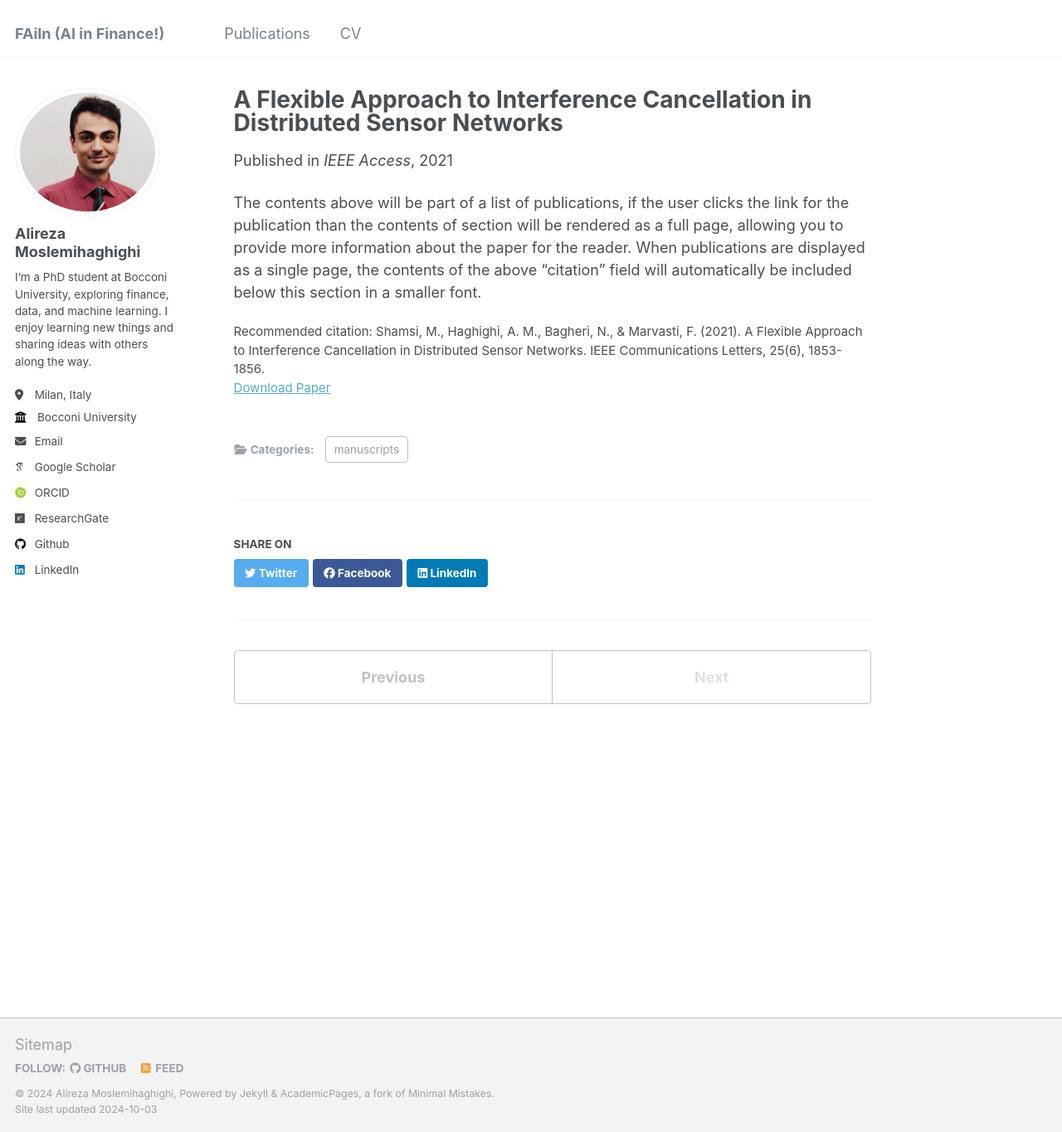
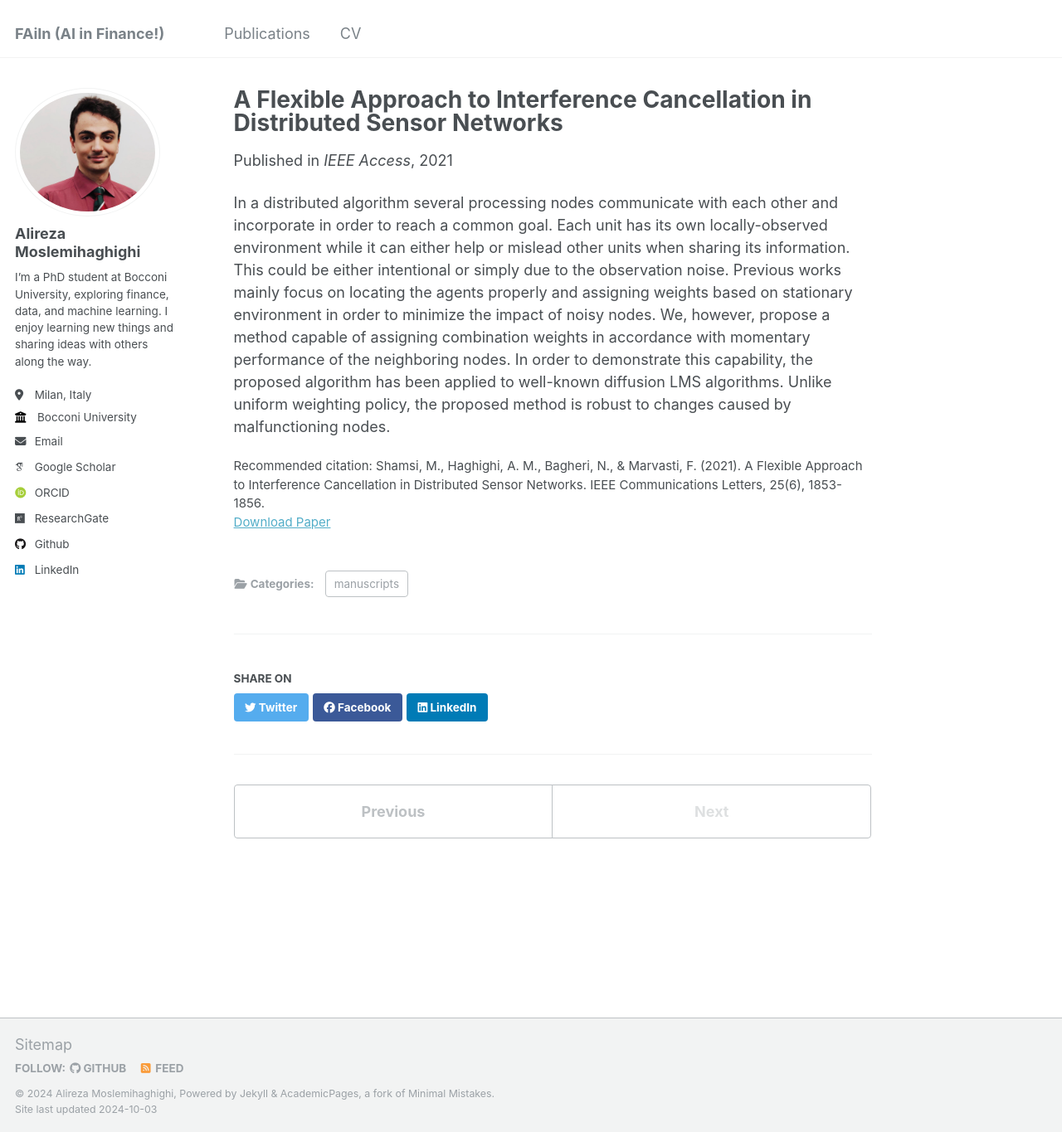
Before and after one commit to AAstroA/AAstroA.github.io, a Jekyll site: the page built from _publications/2021-IEEE.md, in a window 1280 px wide and 1365 px high. Shown: the whole window at 83% size. Built offline with Jekyll 4.4.1, drawn with Linux system fonts in a browser that asks for light colours; some web fonts are replaced.

Commit message:
Update 2021-IEEE.md

```diff
--- a/_publications/2021-IEEE.md
+++ b/_publications/2021-IEEE.md
@@ -11,4 +11,4 @@ paperurl: '[http://academicpages.github.io/files/paper1.pdf](https://ieeexplore.
 citation: 'Shamsi, M., Haghighi, A. M., Bagheri, N., & Marvasti, F. (2021). A Flexible Approach to Interference Cancellation in Distributed Sensor Networks. IEEE Communications Letters, 25(6), 1853-1856.'
 ---
 
-The contents above will be part of a list of publications, if the user clicks the link for the publication than the contents of section will be rendered as a full page, allowing you to provide more information about the paper for the reader. When publications are displayed as a single page, the contents of the above "citation" field will automatically be included below this section in a smaller font.
+In a distributed algorithm several processing nodes communicate with each other and incorporate in order to reach a common goal. Each unit has its own locally-observed environment while it can either help or mislead other units when sharing its information. This could be either intentional or simply due to the observation noise. Previous works mainly focus on locating the agents properly and assigning weights based on stationary environment in order to minimize the impact of noisy nodes. We, however, propose a method capable of assigning combination weights in accordance with momentary performance of the neighboring nodes. In order to demonstrate this capability, the proposed algorithm has been applied to well-known diffusion LMS algorithms. Unlike uniform weighting policy, the proposed method is robust to changes caused by malfunctioning nodes.
```
